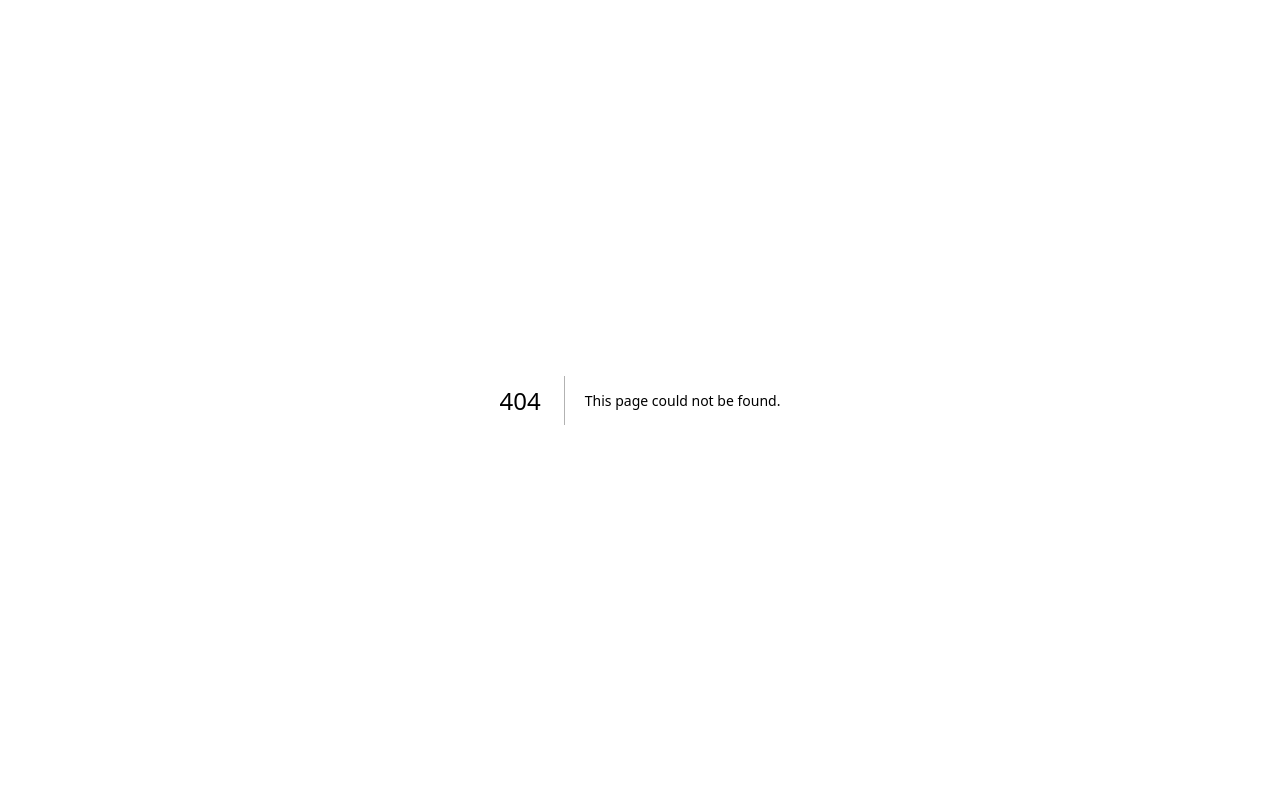
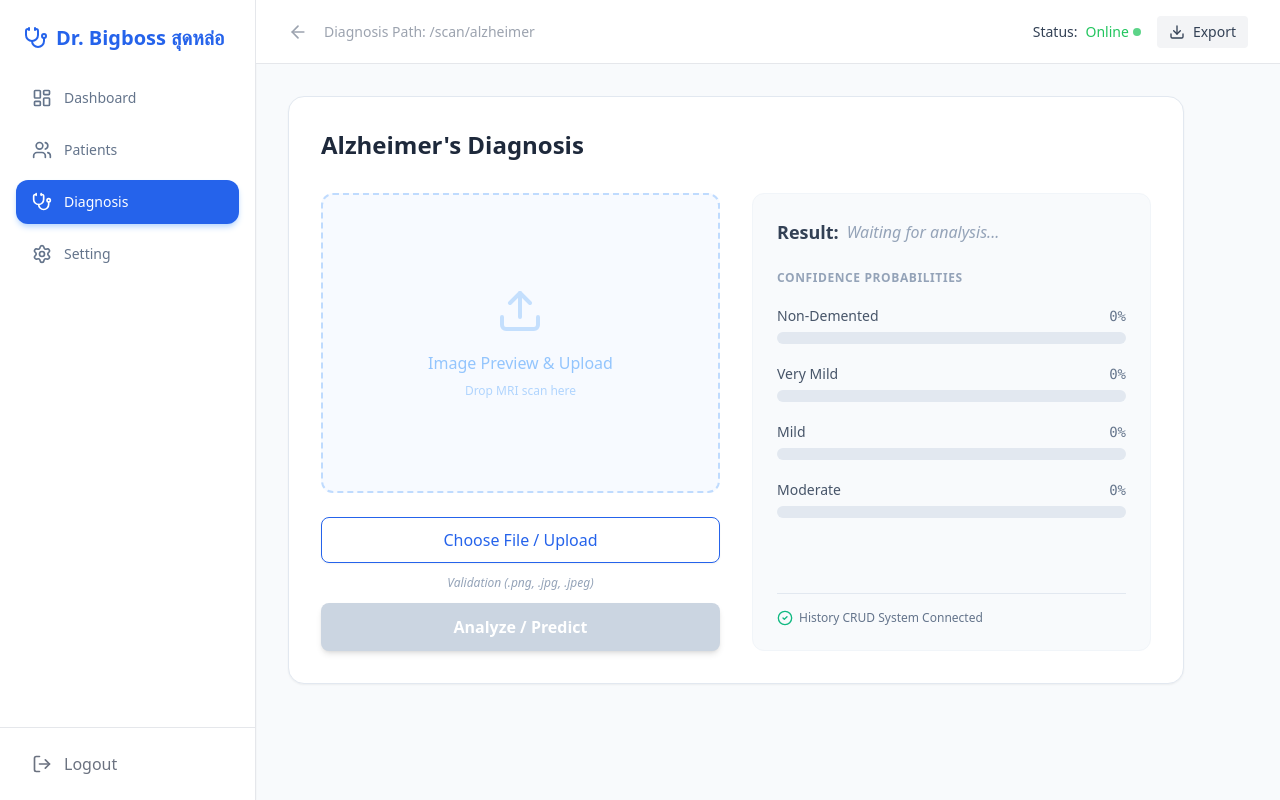
Before and after one commit to aekkarachk-prog/SWEN_AI, a Next.js app in the folder frontend/: page /history in a window 1280 px wide. Before the commit this address had no page. Built offline with nearby package versions, Linux system fonts and the light colour scheme.

Commit message:
ทำ frontend ไปที่ patient

```diff
--- /dev/null
+++ b/frontend/app/history/page.tsx
@@ -0,0 +1,203 @@
+"use client";
+
+import React, { useState } from 'react';
+import {
+  LayoutDashboard, Users, Stethoscope, Settings, LogOut,
+  Upload, Download, CheckCircle2, ArrowLeft
+} from 'lucide-react';
+import Link from 'next/link';
+
+export default function HistoryPage() {
+  const [selectedFile, setSelectedFile] = useState<File | null>(null);
+  const [previewUrl, setPreviewUrl] = useState<string | null>(null);
+  const [loading, setLoading] = useState(false);
+  const [result, setResult] = useState<any>(null);
+
+  const handleFileChange = (e: React.ChangeEvent<HTMLInputElement>) => {
+    const file = e.target.files?.[0];
+    if (file) {
+      setSelectedFile(file);
+      setPreviewUrl(URL.createObjectURL(file));
+      setResult(null); // Reset result when new image is uploaded
+    }
+  };
+
+  const handleAnalyze = async () => {
+    if (!selectedFile) return alert("กรุณาอัปโหลดรูปภาพสแกนสมอง (MRI)");
+
+    setLoading(true);
+    const formData = new FormData();
+    formData.append('image', selectedFile);
+
+    try {
+      // ยิง API ผ่าน Nginx ไปที่ Backend
+      const response = await fetch('/api/diagnosis', {
+        method: 'POST',
+        body: formData,
+      });
+      const data = await response.json();
+      setResult(data);
+      setLoading(false);
+    } catch (error) {
+      console.error("Error analyzing:", error);
+      // Mock ข้อมูลกรณี API ยังไม่เชื่อมต่อ
+      setTimeout(() => {
+        setResult({
+          prediction: "Mild Demented",
+          probabilities: { non: 10, very_mild: 2, mild: 88, moderate: 0 }
+        });
+        setLoading(false);
+      }, 1500);
+    }
+  };
+
+  return (
+    <div className="flex h-screen bg-[#f8fafc]">
+      {/* --- SIDEBAR --- */}
+      <aside className="w-64 bg-white border-r flex flex-col shadow-sm">
+        <div className="p-6">
+          <h1 className="text-xl font-bold text-blue-600 flex items-center gap-2">
+            <Stethoscope size={24} /> Dr. Bigboss สุดหล่อ
+          </h1>
+        </div>
+
+        <nav className="flex-1 px-4 space-y-2">
+          <Link href="/">
+            <NavItem icon={<LayoutDashboard size={20}/>} label="Dashboard" />
+          </Link>
+          <NavItem icon={<Users size={20}/>} label="Patients" />
+          <NavItem icon={<Stethoscope size={20}/>} label="Diagnosis" active />
+          <NavItem icon={<Settings size={20}/>} label="Setting" />
+        </nav>
+
+        <div className="p-4 border-t">
+          <Link href="/">
+            <button className="flex items-center gap-3 text-gray-500 hover:text-red-500 w-full px-4 py-2 transition">
+              <LogOut size={20} /> Logout
+            </button>
+          </Link>
+        </div>
+      </aside>
+
+      {/* --- MAIN CONTENT --- */}
+      <main className="flex-1 flex flex-col overflow-hidden">
+        {/* Header bar */}
+        <header className="h-16 bg-white border-b flex items-center justify-between px-8">
+          <div className="flex items-center gap-4">
+            <Link href="/" className="text-gray-400 hover:text-blue-600 transition">
+              <ArrowLeft size={20} />
+            </Link>
+            <span className="text-gray-400 text-sm">Diagnosis Path: /scan/alzheimer</span>
+          </div>
+          <div className="flex items-center gap-4">
+            <div className="flex items-center gap-2">
+              <span className="text-sm font-medium">Status:</span>
+              <span className="text-green-500 flex items-center gap-1 text-sm">
+                Online <div className="w-2 h-2 bg-green-500 rounded-full animate-pulse"></div>
+              </span>
+            </div>
+            <button className="flex items-center gap-2 bg-gray-100 px-3 py-1.5 rounded text-sm font-medium hover:bg-gray-200 transition">
+              <Download size={16} /> Export
+            </button>
+          </div>
+        </header>
+
+        {/* Diagnosis Area */}
+        <div className="p-8 overflow-y-auto">
+          <div className="max-w-4xl bg-white rounded-2xl shadow-sm border border-slate-200 p-8">
+            <h2 className="text-2xl font-bold mb-8 text-slate-800">Alzheimer's Diagnosis</h2>
+
+            <div className="grid grid-cols-1 md:grid-cols-2 gap-8">
+              {/* Left Side: Upload & Preview */}
+              <div className="space-y-6">
+                <div className="border-2 border-dashed border-blue-200 rounded-xl p-6 bg-blue-50/50 flex flex-col items-center justify-center min-h-[300px] relative overflow-hidden transition-all hover:bg-blue-50">
+                  {previewUrl ? (
+                    <img src={previewUrl} alt="Preview" className="max-h-[280px] object-contain rounded-lg shadow-sm" />
+                  ) : (
+                    <div className="text-center text-blue-300">
+                      <Upload size={48} className="mx-auto mb-4 opacity-50" />
+                      <p className="font-medium">Image Preview & Upload</p>
+                      <p className="text-xs mt-2 opacity-70">Drop MRI scan here</p>
+                    </div>
+                  )}
+                </div>
+
+                <div className="flex flex-col gap-3">
+                  <label className="cursor-pointer bg-white border border-blue-600 text-blue-600 text-center py-2.5 rounded-lg font-medium hover:bg-blue-50 transition shadow-sm">
+                    Choose File / Upload
+                    <input type="file" className="hidden" accept=".jpg,.png,.jpeg" onChange={handleFileChange} />
+                  </label>
+                  <p className="text-xs text-slate-400 text-center italic">Validation (.png, .jpg, .jpeg)</p>
+
+                  <button
+                    onClick={handleAnalyze}
+                    disabled={loading || !selectedFile}
+                    className="bg-[#1e3a8a] text-white py-3 rounded-lg font-bold hover:bg-blue-800 transition disabled:bg-slate-300 disabled:cursor-not-allowed shadow-md flex justify-center items-center gap-2"
+                  >
+                    {loading ? (
+                       <><div className="w-5 h-5 border-2 border-white/30 border-t-white rounded-full animate-spin"></div> Analyzing...</>
+                    ) : "Analyze / Predict"}
+                  </button>
+                </div>
+              </div>
+
+              {/* Right Side: Results */}
+              <div className="bg-slate-50 rounded-xl p-6 border border-slate-100 flex flex-col">
+                <h3 className="text-lg font-semibold mb-6 flex items-center gap-2">Result:
+                  <span className={result ? "text-blue-600 font-bold bg-blue-100 px-3 py-1 rounded-md" : "text-slate-400 italic font-normal text-base"}>
+                    {result ? result.prediction : "Waiting for analysis..."}
+                  </span>
+                </h3>
+
+                <div className="space-y-5 flex-1">
+                  <p className="text-xs font-bold text-slate-400 uppercase tracking-wider">Confidence Probabilities</p>
+
+                  <ProbabilityBar label="Non-Demented" value={result?.probabilities?.non || 0} />
+                  <ProbabilityBar label="Very Mild" value={result?.probabilities?.very_mild || 0} />
+                  <ProbabilityBar label="Mild" value={result?.probabilities?.mild || 0} highlight={result?.prediction === 'Mild Demented'} />
+                  <ProbabilityBar label="Moderate" value={result?.probabilities?.moderate || 0} highlight={result?.prediction === 'Moderate Demented'} />
+                </div>
+
+                <div className="mt-8 pt-4 border-t border-slate-200">
+                   <p className="text-xs text-slate-500 flex items-center gap-1.5 font-medium">
+                     <CheckCircle2 size={16} className="text-emerald-500" /> History CRUD System Connected
+                   </p>
+                </div>
+              </div>
+            </div>
+          </div>
+        </div>
+      </main>
+    </div>
+  );
+}
+
+// Sub-components
+function NavItem({ icon, label, active = false }: { icon: any, label: string, active?: boolean }) {
+  return (
+    <div className={`flex items-center gap-3 px-4 py-3 rounded-xl cursor-pointer transition-all ${
+      active ? 'bg-blue-600 text-white shadow-md shadow-blue-200' : 'text-slate-500 hover:bg-slate-100 hover:text-slate-700'
+    }`}>
+      {icon}
+      <span className="font-medium text-sm">{label}</span>
+    </div>
+  );
+}
+
+function ProbabilityBar({ label, value, highlight = false }: { label: string, value: number, highlight?: boolean }) {
+  const isHigh = value > 50;
+  return (
+    <div className="space-y-1.5">
+      <div className="flex justify-between text-sm mb-1">
+        <span className={highlight && isHigh ? "font-bold text-emerald-600" : "text-slate-600 font-medium"}>{label}</span>
+        <span className={`font-mono font-medium ${highlight && isHigh ? "text-emerald-600" : "text-slate-500"}`}>{value}%</span>
+      </div>
+      <div className="w-full bg-slate-200 rounded-full h-3 overflow-hidden flex items-center px-0.5 relative">
+        <div
+          className={`h-2 rounded-full transition-all duration-1000 ease-out absolute left-0.5 ${highlight && isHigh ? 'bg-emerald-500 shadow-sm' : 'bg-slate-400'}`}
+          style={{ width: `calc(${value}% - 4px)` }}
+        ></div>
+      </div>
+    </div>
+  );
+}
--- a/frontend/app/page.tsx
+++ b/frontend/app/page.tsx
@@ -256,7 +256,9 @@ export default function LoginPage() {
                     {auth.user?.role === 'DOCTOR' ? (
                       <>
                         <MenuButton icon={<FlaskConical />} title="สั่งยา (Prescription)" desc="จัดการรายการยาและคำสั่งรักษา" color="blue" />
-                        <MenuButton icon={<History />} title="ดูประวัติคนไข้ (EMR)" desc="ตรวจสอบประวัติการรักษาที่ผ่านมา" color="blue" />
+                        <Link href="/history" className="block w-full">
+                          <MenuButton icon={<History />} title="ดูประวัติคนไข้ (EMR)" desc="ตรวจสอบประวัติการรักษาที่ผ่านมา" color="blue" />
+                        </Link>
                         <MenuButton icon={<Activity />} title="ดูผล Lab (Laboratory)" desc="ตรวจสอบผลการตรวจทางห้องปฏิบัติการ" color="blue" />
                         {/* เพิ่มเมนูวิเคราะห์อัลไซเมอร์ให้หมอ */}
                         <Link href="/diagnosis" className="block w-full">
```
